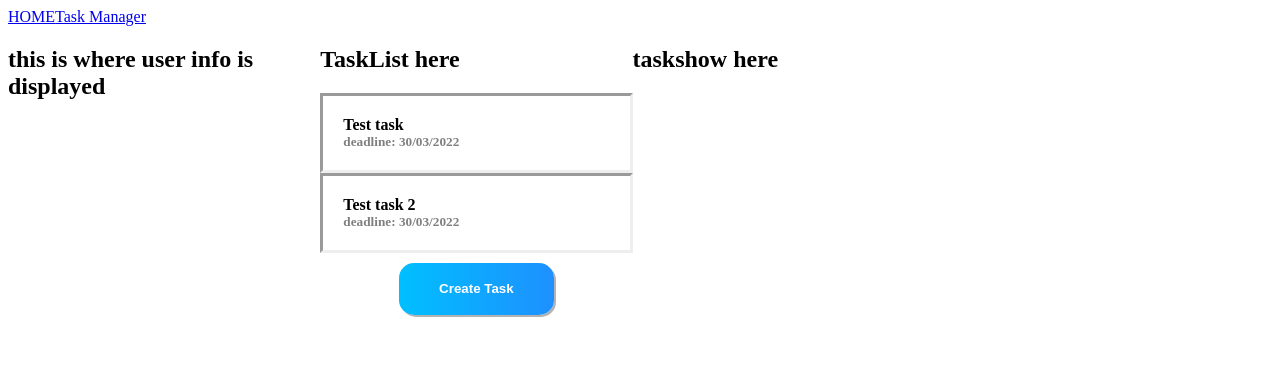
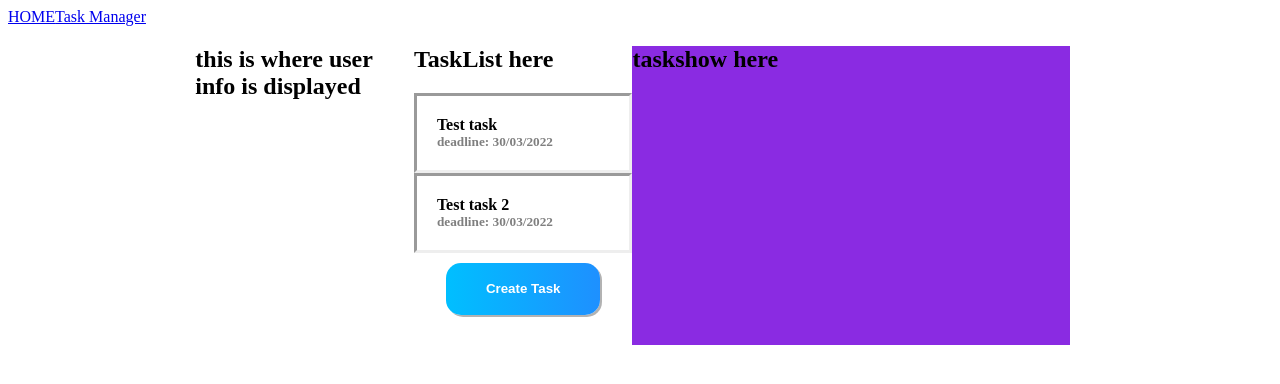
Before and after one commit to Rasvk/taskmanager-nuxt, a Nuxt app: page /TaskManager in a window 1280 px wide. Shown: the top 384 px of the page. Built offline with nearby package versions, Linux system fonts and the light colour scheme; data requests are answered from the project's data file.

Commit message:
stylechanges

```diff
--- a/components/TaskShow.vue
+++ b/components/TaskShow.vue
@@ -1,5 +1,5 @@
 <template>
-  <div>
+  <div class="show">
     <h2>taskshow here</h2>
     <h3 v-if="task">{{ task.title }}</h3>
     <h5 v-if="task.deadlineDate">Deadline: {{ task.deadlineDate }}</h5>
@@ -18,4 +18,10 @@ export default {
 }
 </script>
 
-<style scoped></style>
+<style scoped>
+.show {
+  background-color: blueviolet;
+  height: 100%;
+  width: 100%;
+}
+</style>
--- a/pages/TaskManager.vue
+++ b/pages/TaskManager.vue
@@ -44,9 +44,11 @@ export default {
 }
 
 .t-manager {
-  width: 100%;
+  margin-left: 20%;
+  width: 70%;
   height: 100%;
   display: grid;
+  margin: 0 auto;
   grid-template-columns: 1fr 1fr 2fr;
 }
 
```
